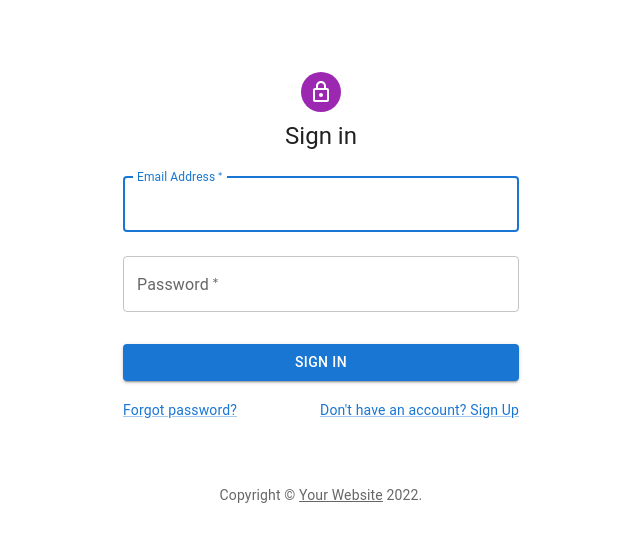
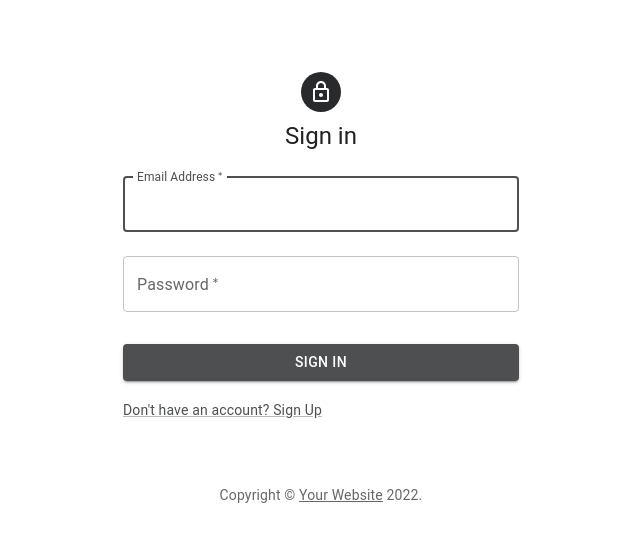
Before and after one commit to saadbadreddine/fsw-landingpage-react-redux, a React (Create React App) app: page /login in a window 1280 px wide. Shown: the top 542 px of the page, without its empty margins (319-959 px from the left). Built offline with nearby package versions, Linux system fonts and the light colour scheme.

Commit message:
changed the color theme of the login page

```diff
--- a/src/App.css
+++ b/src/App.css
@@ -1,5 +1,4 @@
 @import url("https://fonts.googleapis.com/css2?family=Lato&display=swap");
 * {
   font-family: "Lato";
-  background-color: ;
 }
--- a/src/pages/Login.jsx
+++ b/src/pages/Login.jsx
@@ -28,7 +28,16 @@ function Copyright(props) {
   );
 }
 
-const theme = createTheme();
+const theme = createTheme({
+  palette: {
+    primary: {
+      main: "#4d4f51",
+    },
+    secondary: {
+      main: "#292a2b",
+    },
+  },
+});
 
 function Login() {
   const [formData, setFormData] = useState({
@@ -120,11 +129,6 @@ function Login() {
               Sign In
             </Button>
             <Grid container>
-              <Grid item xs>
-                <Link href="#" variant="body2">
-                  Forgot password?
-                </Link>
-              </Grid>
               <Grid item>
                 <Link href="#" variant="body2">
                   {"Don't have an account? Sign Up"}
```
